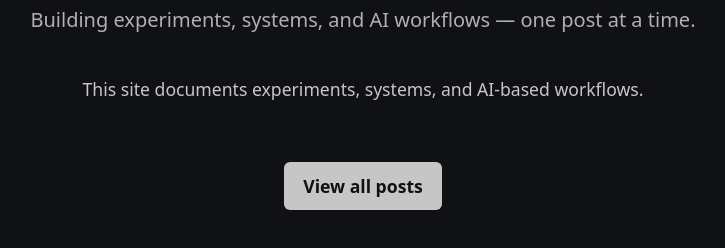
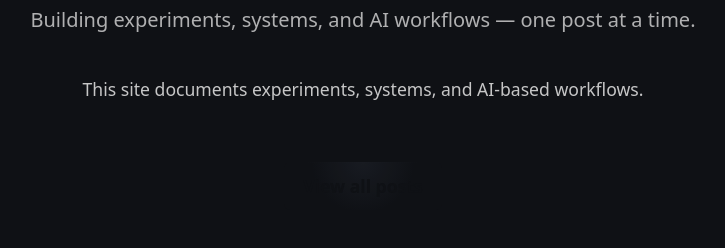
Before and after one commit to neosphere1344/neosphere1344.github.io, a plain HTML site: page index.html in a window 1280 px wide. Shown: the part 346-594 px from the top of the page, without its empty margins (277-1002 px from the left). Drawn offline with Linux system fonts and the light colour scheme.

Commit message:
Update style.css

```diff
--- a/assets/style.css
+++ b/assets/style.css
@@ -54,7 +54,12 @@ a {
   border-radius: 6px;
 
   color: #0f1115;
-  background: #e6e6e6;
+  background: radial-gradient(
+  circle at top,
+  #1a1d24 0%,
+  #0f1115 60%
+);
+
   text-decoration: none;
   font-weight: 600;
 
```
